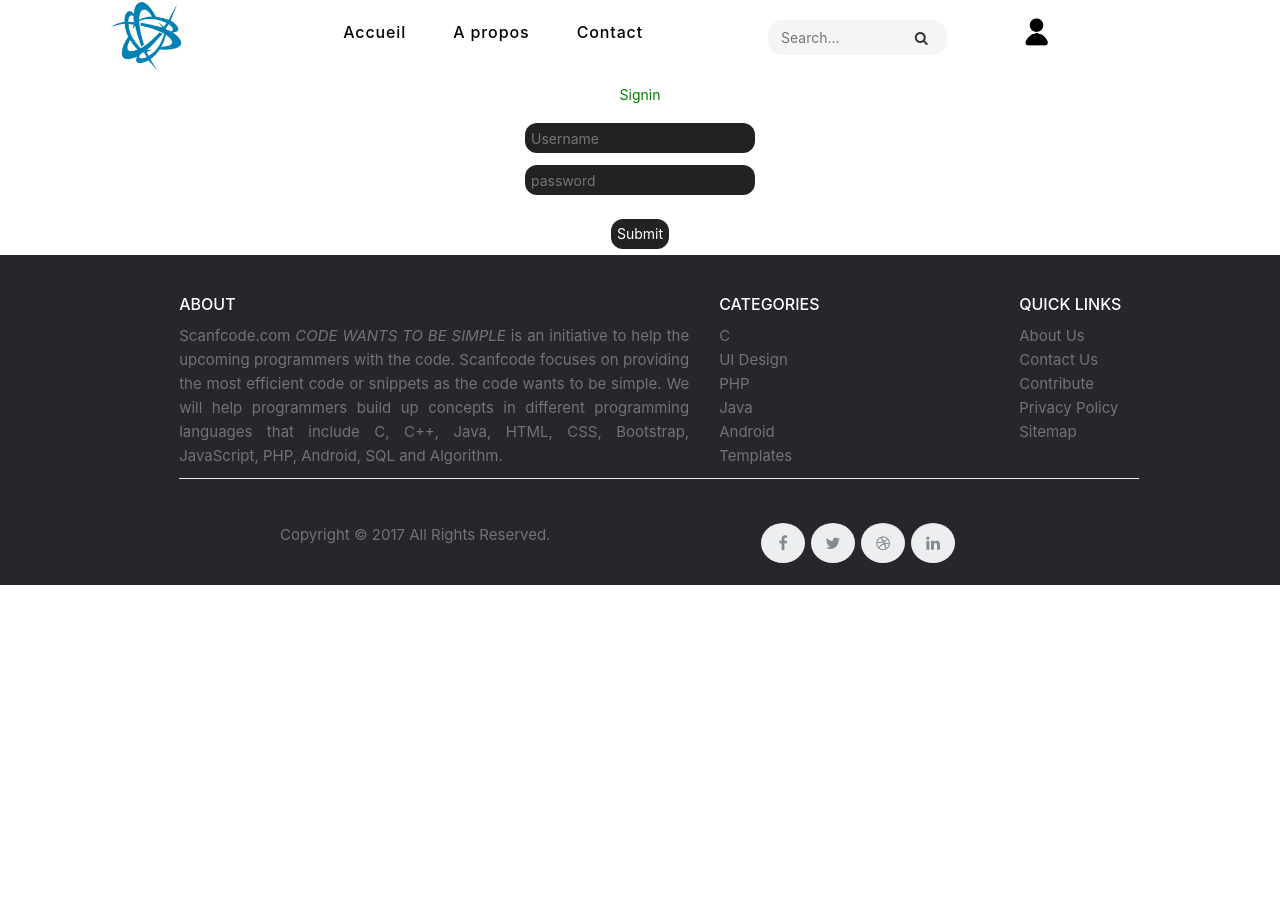
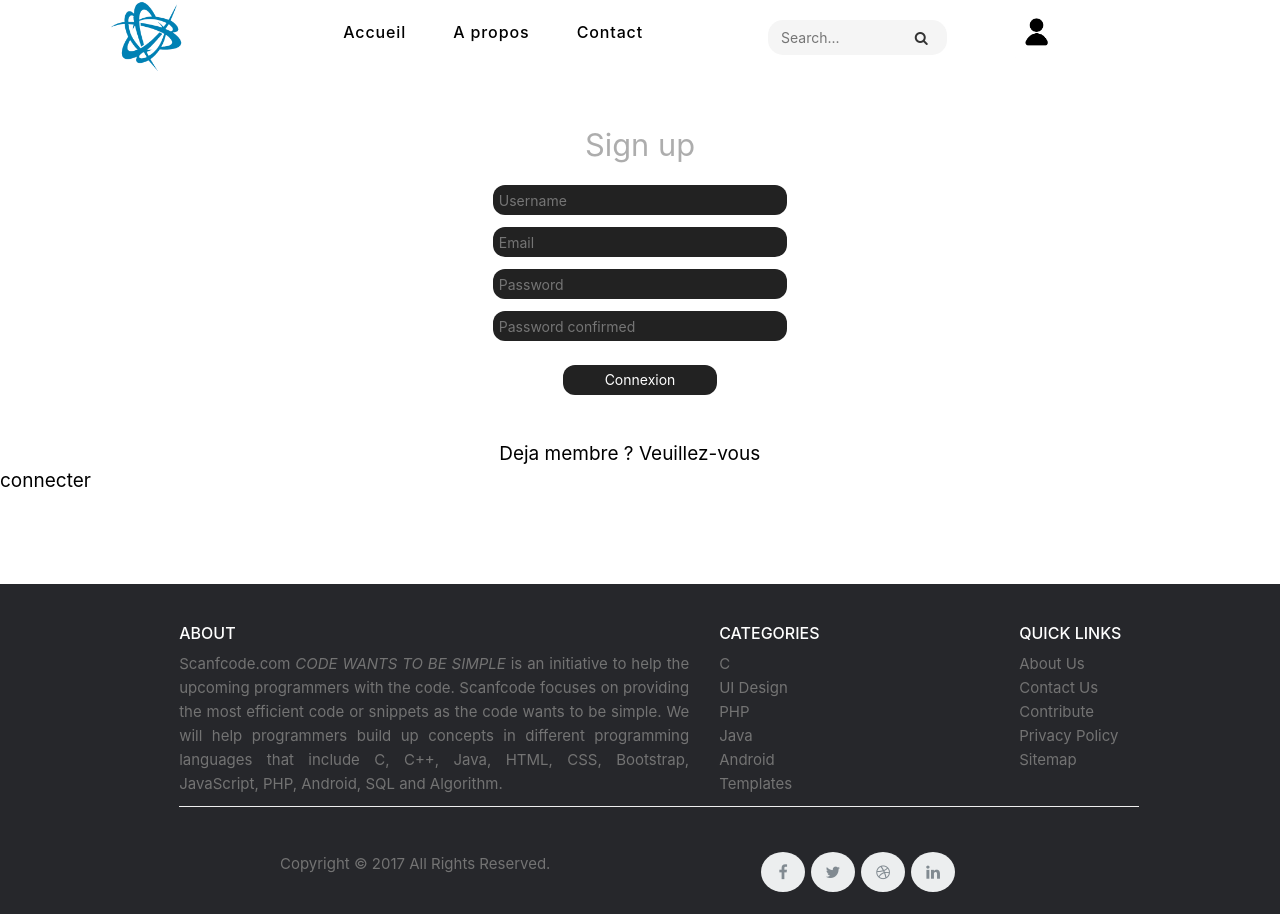
Before and after one commit to sidskaka/ProjetGroupeYnov, a React (Create React App) app: page /signup in a window 1280 px wide. Shown: the top 914 px of the page. Before the commit the page ends 800 px from the top, so only its background shows below. Built offline with nearby package versions, Linux system fonts and the light colour scheme.

Commit message:
commit sids

```diff
--- a/src/components/Accueil/index.js
+++ b/src/components/Accueil/index.js
@@ -11,6 +11,7 @@ const Accueil = () => {
     const [articlesPerPage,] = useState(8)
 
     useEffect(() => {
+
         setLoading(true)
         axios({
             method: 'GET',
--- a/src/components/Error/index.js
+++ b/src/components/Error/index.js
@@ -1,8 +1,22 @@
 import React from 'react'
+import error from '../../images/Error.png'
+import {
+    Div, Div1, Span1,
+    Span2, Div2, Img
+} from './style'
 
 const Error = () => {
     return (
-        <div>Error</div>
+        <Div>
+            <Div1>
+                <Span1>Oups !</Span1>
+                <br />
+                <Span2>La page que vous recherchez semble introuvable.</Span2>
+            </Div1>
+            <Div2>
+                <Img src={error} />
+            </Div2>
+        </Div>
     )
 }
 
--- /dev/null
+++ b/src/components/Error/style.js
@@ -0,0 +1,35 @@
+import styled from 'styled-components'
+
+export const Div = styled.div`
+    width: 100%;
+`
+export const Div1 = styled.div`
+    float: left;
+    width: 50%;
+    margin-top: 4%;
+    margin-left: -10%;
+    @media only screen and (max-width:1500px) {
+        margin-left: 8%;
+    }
+    @media only screen and (max-width:1400px) {
+        margin-left: 8%;
+    }
+`
+export const Div2 = styled.div`
+    width: 50%;
+`
+export const Span1 = styled.span`
+    font-size: 500%;
+`
+export const Span2 = styled.span`
+    font-size: 200%;
+`
+export const Img = styled.img`
+    width: 100%;
+    margin-left: 98%;
+    margin-top: -27%;
+    @media only screen and (max-width:1540px) {
+        margin-left: 20%;
+        margin-top: 0%;
+    }
+`
--- a/src/components/Header/index.js
+++ b/src/components/Header/index.js
@@ -16,7 +16,7 @@ const Header = () => {
             <Div2>
                 <Nav>
                     <Ul>
-                        <Li><A href="#">Accueil</A></Li>
+                        <Li><A href="/">Accueil</A></Li>
                         <Li><A href="#">A propos</A></Li>
                         <Li><A href="#">Contact</A></Li>
                     </Ul>
@@ -27,7 +27,7 @@ const Header = () => {
                 <I className="fa fa-search" aria-hidden="true"></I>
             </Div3>
             <Div4>
-                <Img1 src={login} />
+                <a href="/login"><Img1 src={login} /></a>
             </Div4>
         </Div>
     )
--- a/src/components/Header/style.js
+++ b/src/components/Header/style.js
@@ -102,6 +102,36 @@ export const I = styled.i`
     @media only screen and (max-width:327px) {
         margin-left: -65%;
     }
+    @media only screen and (max-width:243px) {
+        margin-left: -79%;
+    }
+    @media only screen and (max-width:195px) {
+        margin-left: -98%;
+    }
+    @media only screen and (max-width:160px) {
+        margin-left: -115%;
+    }
+    @media only screen and (max-width:122px) {
+        margin-left: -150%;
+    }
+    @media only screen and (max-width:104px) {
+        margin-left: -176%;
+    }
+    @media only screen and (max-width:94px) {
+        margin-left: -213%;
+    }
+    @media only screen and (max-width:83px) {
+        margin-left: -270%;
+    }
+    @media only screen and (max-width:70px) {
+        margin-left: -303%;
+    }
+    @media only screen and (max-width:64px) {
+        margin-left: -351%;
+    }
+    @media only screen and (max-width:57px) {
+        margin-left: -422%;
+    }
 `
 export const Img1 = styled.img`
     width: 20%;
--- a/src/components/Login/index.js
+++ b/src/components/Login/index.js
@@ -1,6 +1,7 @@
-/* eslint-disable react/prop-types */
 import React, { useState } from 'react'
-import styled from 'styled-components'
+import { Div, StyledForm, StyledSpan,
+    SigninInput, SigninButton, A, Div1
+} from './style'
 import { useHistory } from 'react-router-dom'
 
 const Login = ({ submit }) => {
@@ -10,45 +11,31 @@ const Login = ({ submit }) => {
   })
   const [errorMessage, setErrorMessage] = useState()
   const history = useHistory()
+
     return (
+        <Div>
             <StyledForm onSubmit={e => submit(e, formState, setErrorMessage, history)}>
-      <StyledSpan>Signin</StyledSpan>
+                <StyledSpan>Sign in</StyledSpan>
                 <SigninInput
                     placeholder='Username'
                     onChange={e => setFormState({ ...formState, username: e.target.value })}
                     type='text'
-      ></SigninInput>
+                />
+
                 <SigninInput
                     placeholder='password'
                     onChange={e => setFormState({ ...formState, password: e.target.value })}
                     type='password'
-      ></SigninInput>
+                />
+
                 <StyledSpan>{errorMessage}</StyledSpan>
-      <SigninInput type='submit'></SigninInput>
+                <SigninButton type='submit'>Connexion</SigninButton>
             </StyledForm>
+            <Div1>
+                <A href="/signup">Nouveau ? Inscrivez-vous maintenent</A>
+            </Div1>
+        </Div>
       )
 }
 
-const StyledSpan = styled.span`
-  color: green;
-  margin-bottom: 12px;
-`
-
-const StyledForm = styled.form`
-  display: flex;
-  flex-direction: column;
-  align-items: center;
-  justify-content: center;
-`
-
-const SigninInput = styled.input`
-  margin: 6px 0px;
-  border-radius: 12px;
-  border: none;
-  background-color: #222222;
-  height: 30px;
-  color: white;
-  padding: 0px 6px;
-`
-
 export default Login
--- /dev/null
+++ b/src/components/Login/style.js
@@ -0,0 +1,76 @@
+import styled from 'styled-components'
+
+export const Div = styled.div`
+    width: 100%;
+    padding-bottom: 7%;
+`
+export const StyledSpan = styled.span`
+    color: #00000052;
+    margin-bottom: 12px;
+    font-size: 220%;
+`
+export const StyledForm = styled.form`
+    margin-top: 3%;
+    width: 100%;
+    display: flex;
+    flex-direction: column;
+    align-items: center;
+    justify-content: center;
+`
+export const SigninInput = styled.input`
+    width: 23%;
+    margin: 6px 0px;
+    border-radius: 12px;
+    border: none;
+    background-color: #222222;
+    height: 30px;
+    color: white;
+    padding: 0px 6px;
+    @media only screen and (max-width: 980px) {
+        width: 27%;
+    }
+    @media only screen and (max-width: 740px) {
+        width: 35%;
+    }
+    @media only screen and (max-width: 550px) {
+        width: 48%;
+    }
+    @media only screen and (max-width: 390px) {
+        width: 59%;
+    }
+`
+export const SigninButton = styled.button`
+    width: 12%;
+    margin: 6px 0px;
+    border-radius: 12px;
+    border: none;
+    background-color: #222222;
+    height: 30px;
+    color: white;
+    padding: 0px 6px;
+    @media only screen and (max-width: 980px) {
+        width: 16%;
+    }
+    @media only screen and (max-width: 740px) {
+        width: 19%;
+    }
+    @media only screen and (max-width: 550px) {
+        width: 25%;
+    }
+    @media only screen and (max-width: 390px) {
+        width: 34%;
+    }
+`
+export const A = styled.a`
+    text-decoration: none;
+    font-size: 19px;
+    color: #000;
+    margin: auto 39%;
+    &:hover {
+        text-decoration: none;
+    }
+`
+export const Div1 = styled.div`
+    width: 100%;
+    margin-top: 3%;
+`
--- a/src/components/Signup/index.js
+++ b/src/components/Signup/index.js
@@ -1,6 +1,9 @@
-/* eslint-disable react/prop-types */
 import React, { useState } from 'react'
-import styled from 'styled-components'
+import {
+    Div, StyledForm, StyledSpan,
+    SigninInput, SigninButton,
+    Div1, A
+} from './style'
 import { useHistory } from 'react-router-dom'
 
 const Signup = ({ submit }) => {
@@ -10,45 +13,42 @@ const Signup = ({ submit }) => {
     })
     const [errorMessage, setErrorMessage] = useState()
     const history = useHistory()
+
     return (
+        <Div>
             <StyledForm onSubmit={e => submit(e, formState, setErrorMessage, history)}>
-      <StyledSpan>Signin</StyledSpan>
+                <StyledSpan>Sign up</StyledSpan>
                 <SigninInput
                     placeholder='Username'
                     onChange={e => setFormState({ ...formState, username: e.target.value })}
                     type='text'
-      ></SigninInput>
+                />
+
                 <SigninInput
-        placeholder='password'
+                    placeholder='Email'
+                    onChange={e => setFormState({ ...formState, email: e.target.value })}
+                    type='email'
+                />
+
+                <SigninInput
+                    placeholder='Password'
                     onChange={e => setFormState({ ...formState, password: e.target.value })}
                     type='password'
-      ></SigninInput>
+                />
+
+                <SigninInput
+                    placeholder='Password confirmed'
+                    type='password'
+                />
+
                 <StyledSpan>{errorMessage}</StyledSpan>
-      <SigninInput type='submit'></SigninInput>
+                <SigninButton type='submit'>Connexion</SigninButton>
             </StyledForm>
+            <Div1>
+                <A href="/login">Deja membre ? Veuillez-vous connecter</A>
+            </Div1>
+        </Div>
     )
 }
 
-const StyledSpan = styled.span`
-  color: green;
-  margin-bottom: 12px;
-`
-
-const StyledForm = styled.form`
-  display: flex;
-  flex-direction: column;
-  align-items: center;
-  justify-content: center;
-`
-
-const SigninInput = styled.input`
-  margin: 6px 0px;
-  border-radius: 12px;
-  border: none;
-  background-color: #222222;
-  height: 30px;
-  color: white;
-  padding: 0px 6px;
-`
-
 export default Signup
--- /dev/null
+++ b/src/components/Signup/style.js
@@ -0,0 +1,76 @@
+import styled from 'styled-components'
+
+export const Div = styled.div`
+    width: 100%;
+    padding-bottom: 7%;
+`
+export const StyledSpan = styled.span`
+    color: #00000052;
+    margin-bottom: 12px;
+    font-size: 220%;
+`
+export const StyledForm = styled.form`
+    margin-top: 3%;
+    width: 100%;
+    display: flex;
+    flex-direction: column;
+    align-items: center;
+    justify-content: center;
+`
+export const SigninInput = styled.input`
+    width: 23%;
+    margin: 6px 0px;
+    border-radius: 12px;
+    border: none;
+    background-color: #222222;
+    height: 30px;
+    color: white;
+    padding: 0px 6px;
+    @media only screen and (max-width: 980px) {
+        width: 27%;
+    }
+    @media only screen and (max-width: 740px) {
+        width: 35%;
+    }
+    @media only screen and (max-width: 550px) {
+        width: 48%;
+    }
+    @media only screen and (max-width: 390px) {
+        width: 59%;
+    }
+`
+export const SigninButton = styled.button`
+    width: 12%;
+    margin: 6px 0px;
+    border-radius: 12px;
+    border: none;
+    background-color: #222222;
+    height: 30px;
+    color: white;
+    padding: 0px 6px;
+    @media only screen and (max-width: 980px) {
+        width: 16%;
+    }
+    @media only screen and (max-width: 740px) {
+        width: 19%;
+    }
+    @media only screen and (max-width: 550px) {
+        width: 25%;
+    }
+    @media only screen and (max-width: 390px) {
+        width: 34%;
+    }
+`
+export const A = styled.a`
+    text-decoration: none;
+    font-size: 19px;
+    color: #000;
+    margin: auto 39%;
+    &:hover {
+        text-decoration: none;
+    }
+`
+export const Div1 = styled.div`
+    width: 100%;
+    margin-top: 3%;
+`
```
Also changed, not shown: src/components/Accueil/Articles/index.js (+10 -11 lines), src/components/Accueil/Articles/style.js (+17 -52 lines), src/images/Error.png (added). Lines whose indentation alone changed are shown as unchanged.
